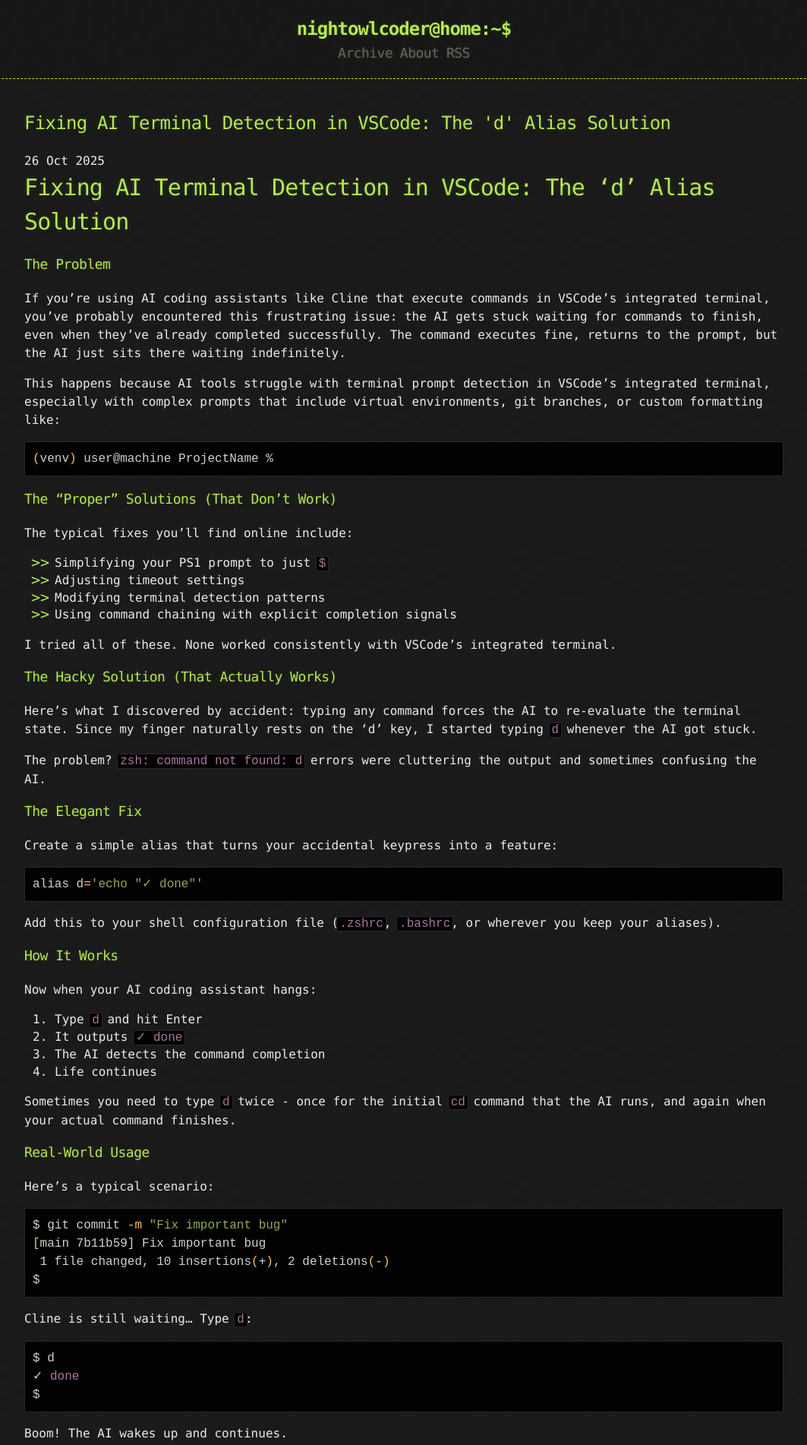
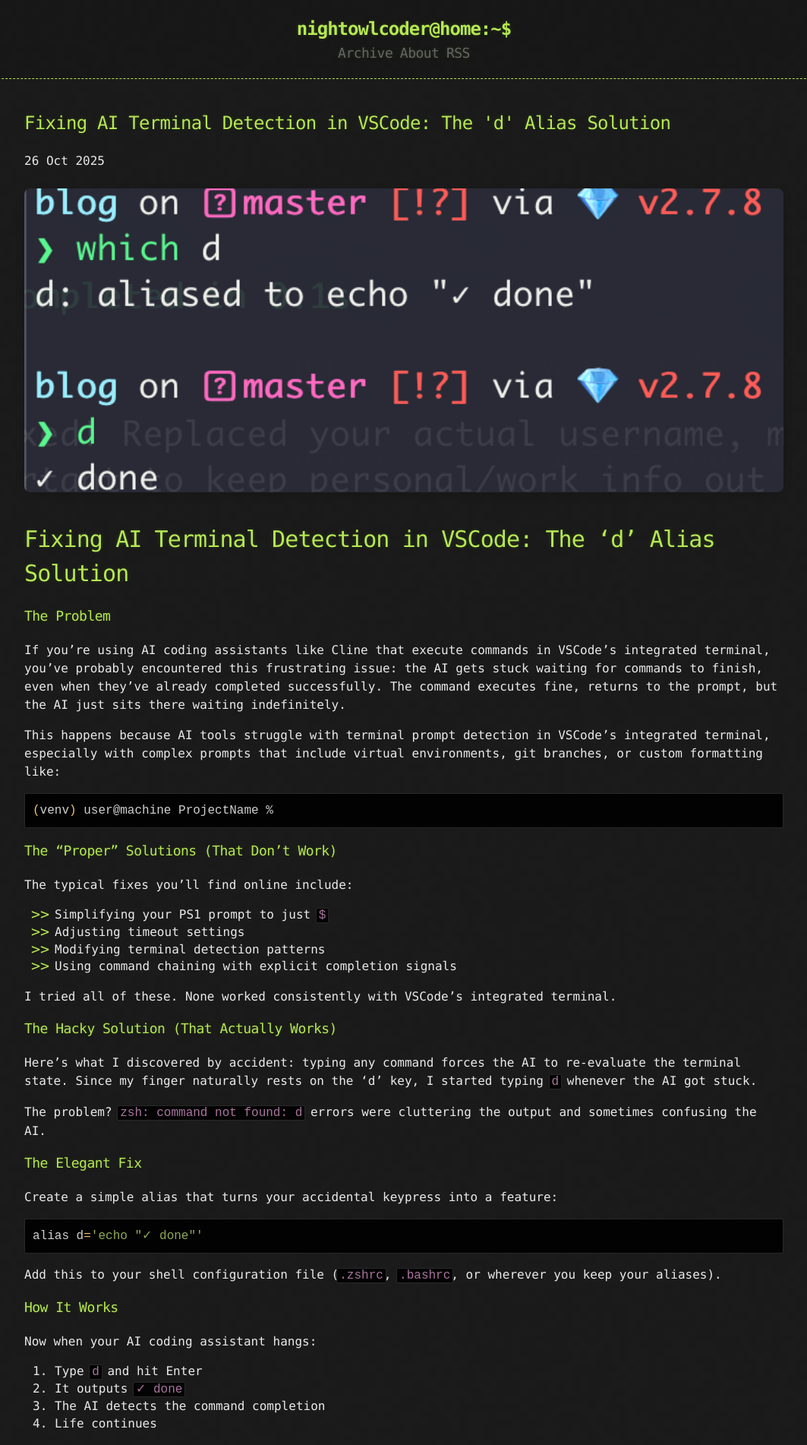
Before and after one commit to NightOwlCoder/NightOwlCoder.github.io, a Jekyll site: the page built from _posts/2025-10-25-cline-terminal-detection-fix.md, in a window 1280 px wide. Shown: the top 1902 px of the page at 76% size, without its empty margins (108-1171 px from the left). Built offline with Jekyll 4.4.1, drawn with Linux system fonts in a browser that asks for light colours; comment, search, counter and statistics services are not loaded.

Commit message:
feat: Auto-render hero images from front matter with modern styling

```diff
--- a/_layouts/post.html
+++ b/_layouts/post.html
@@ -6,6 +6,16 @@
 <article>
   <h2>{{ page.title }}</h2>
   <time datetime="{{ page.date | date_to_xmlschema }}" class="by-line">{{ page.date | date_to_string }}</time>
+
+  {% if page.image %}
+  <figure class="hero-image">
+    <img src="{{ page.image }}" alt="{{ page.title }}">
+    {% if page.image_caption %}
+    <figcaption>{{ page.image_caption }}</figcaption>
+    {% endif %}
+  </figure>
+  {% endif %}
+
   {{ content }}
 
   {% include disqus_comments.html %}
--- a/_sass/base.scss
+++ b/_sass/base.scss
@@ -278,3 +278,24 @@
 #wrapper {
   min-height: calc(100vh - 100px);
 }
+/* Hero image for blog posts */
+.hero-image {
+  margin: 1.5rem 0 2rem 0;
+  padding: 0;
+
+  img {
+    width: 100%;
+    max-height: 400px;
+    object-fit: cover;
+    border-radius: 8px;
+    box-shadow: 0 4px 12px rgba(0, 0, 0, 0.15);
+  }
+
+  figcaption {
+    text-align: center;
+    font-size: 0.85rem;
+    color: #666;
+    margin-top: 0.5rem;
+    font-style: italic;
+  }
+}
```
